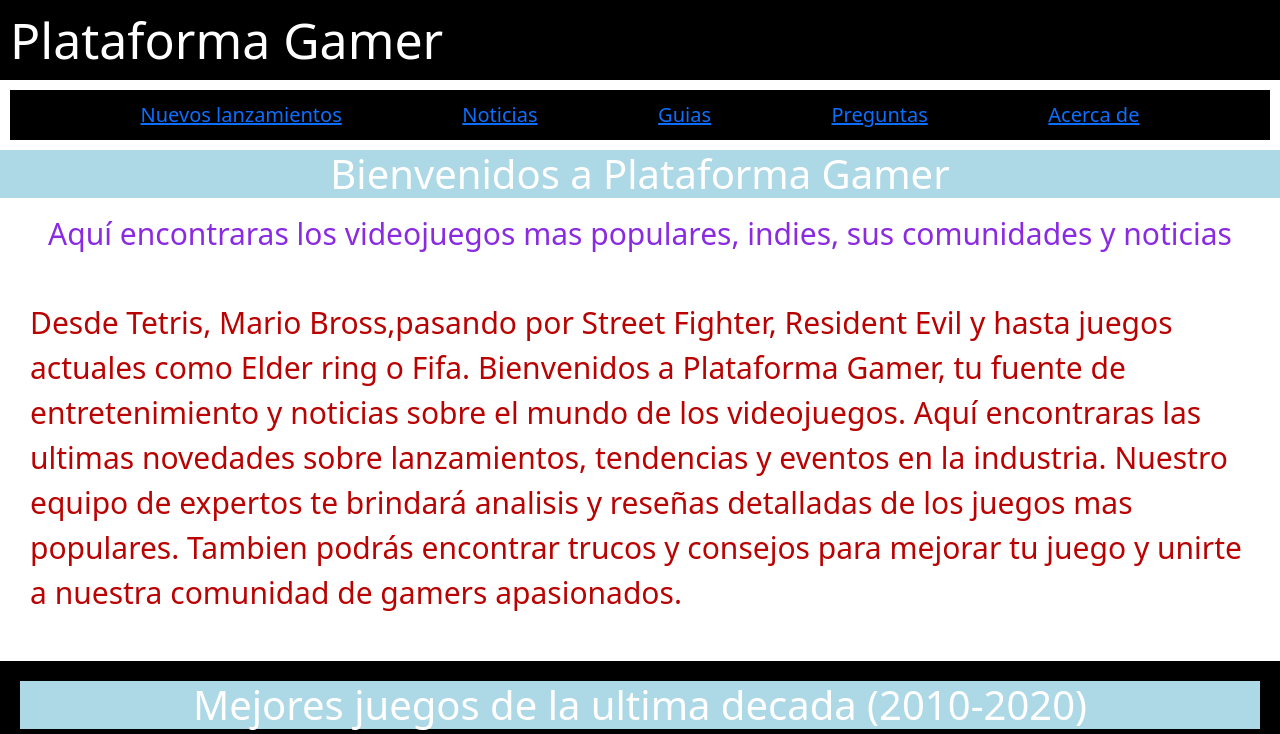
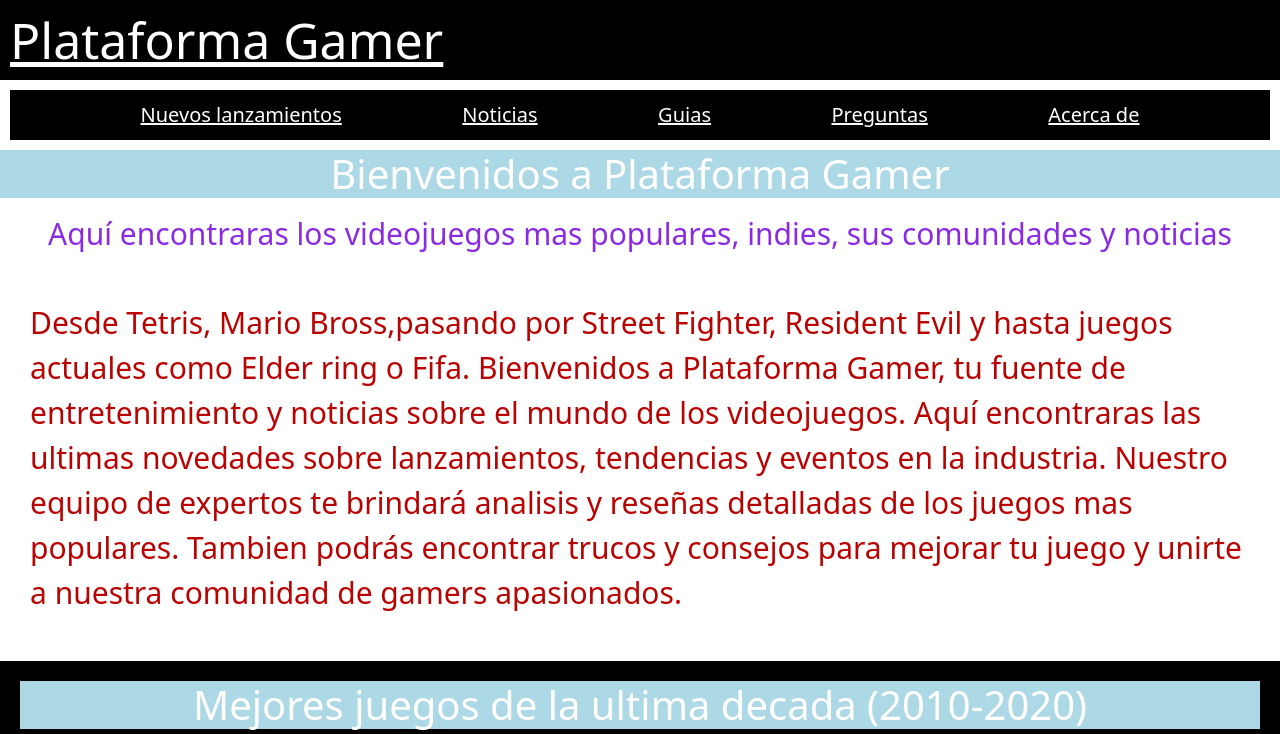
Before and after one commit to LautyQuiroga/Proyecto-Viernes, a website: page index.html in a window 1280 px wide. In both pictures the pointer is over the link "Plataforma Gamer". Shown: the top 734 px of the page. Drawn offline with nearby package versions, Linux system fonts and the light colour scheme.

Commit message:
hover arreglossss

```diff
--- a/css/styles.css
+++ b/css/styles.css
@@ -57,11 +57,14 @@
     transition: all 0.4s ease;
 }
 
-a:hover{
-    text-decoration: none;
+a{
+
     background-color: black;
     color: white;
     transition: all 0.4s ease;
+}
+a:hover{
+  transition: all 0.4s ease;
 }
 
 .grid-galeria{
```
